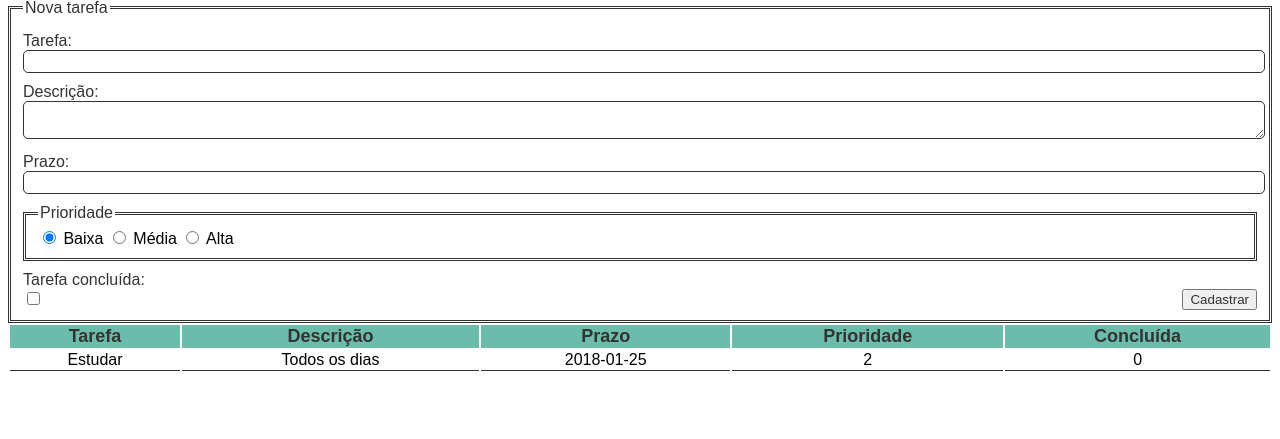
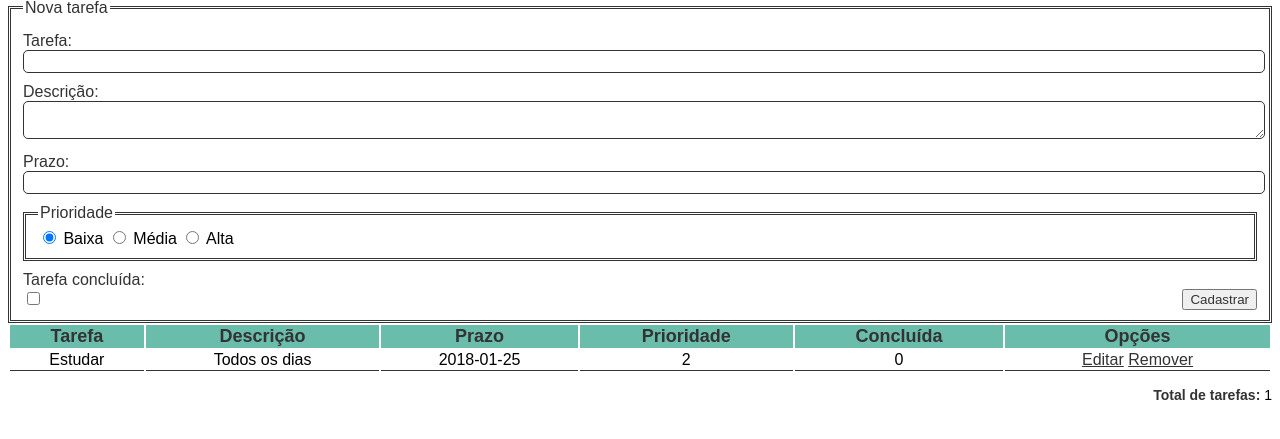
Before and after one commit to ValeriaNiceria/PHP_PDO, a PHP site: page / in a window 1280 px wide. Shown: the part 81-520 px from the top of the page. Run offline with PHP 8.4, Linux system fonts and the light colour scheme; data comes from the database, SQL or seed files in the repository; data that the repository does not hold is empty.

Commit message:
Terminada a lista de tarefas

```diff
--- a/Projeto Gerenciador de tarefas - PDO/css/style.css
+++ b/Projeto Gerenciador de tarefas - PDO/css/style.css
@@ -45,3 +45,14 @@ table td {
     color: #000;
     text-align: center;
 }
+
+.total {
+    float: right;
+    color: #000;
+    font-size: 14px;
+}
+
+.aviso_registro {
+    text-align: center;
+    font-size: 14px;
+}
--- a/Projeto Gerenciador de tarefas - PDO/tabela.php
+++ b/Projeto Gerenciador de tarefas - PDO/tabela.php
@@ -9,7 +9,17 @@ $sql = "SELECT * FROM tarefas";
 $stmt = $conn->prepare($sql);
 $stmt->execute();
 
+//SQL para contar o total de registros
+$sql_count = "SELECT COUNT(*) AS total FROM tarefas";
+
+//Conta o total de registros
+$stmt_count = $conn->prepare($sql_count);
+$stmt_count->execute();
+$total = $stmt_count->fetchColumn();
+
 ?>
+
+<?php if ($total) : ?>
 
 <table>
 
@@ -19,6 +29,7 @@ $stmt->execute();
         <th>Prazo</th>
         <th>Prioridade</th>
         <th>Concluída</th>
+        <th>Opções</th>
     </tr>
 
     <?php while ($tarefa = $stmt->fetch(PDO::FETCH_ASSOC)) : ?>
@@ -28,7 +39,20 @@ $stmt->execute();
         <td><?php echo $tarefa['tarefa_prazo']; ?></td>
         <td><?php echo $tarefa['tarefa_prioridade']; ?></td>
         <td><?php echo $tarefa['tarefa_concluida']; ?></td>
+
+        <td>
+            <a href="editar.php?tarefa_id=<?php echo $tarefa['id']; ?>">Editar</a>
+            <a href="deletar.php?tarefa_id=<?php echo $tarefa['id']; ?>" onclick="return confirm('Tem certeza de que deseja remover a tarefa?')">Remover</a>
+        </td>
     </tr>
     <?php endwhile; ?>
 
 </table>
+
+<p class="total"> <strong>Total de tarefas:</strong> <?php echo $total; ?></p>
+
+<?php else: ?>
+
+<p class="aviso_registro">Nenhuma tarefa registrada.</p>
+
+<?php endif; ?>
```
